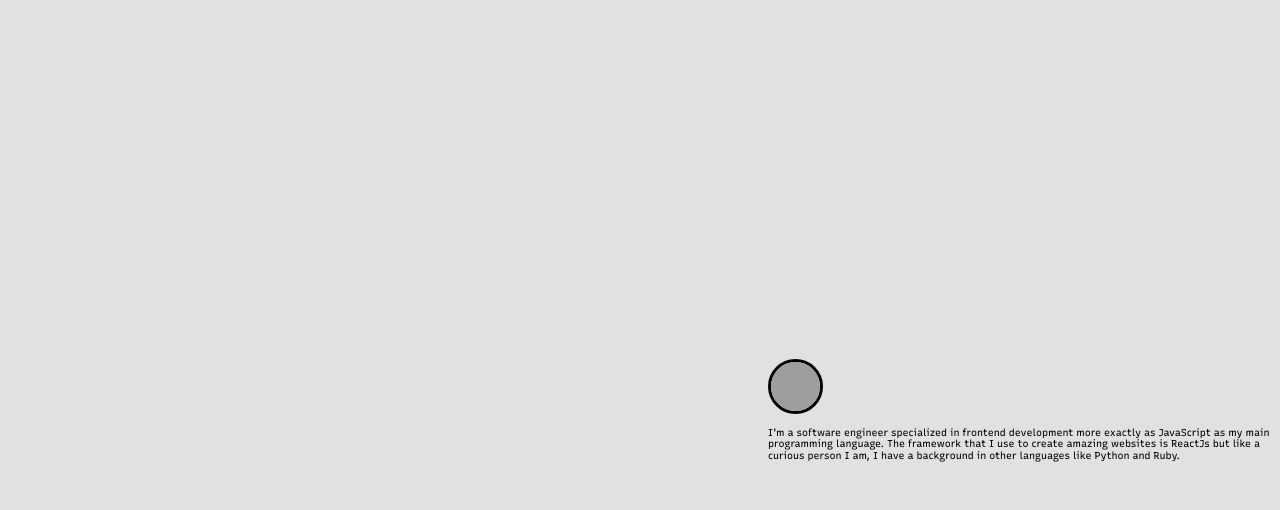
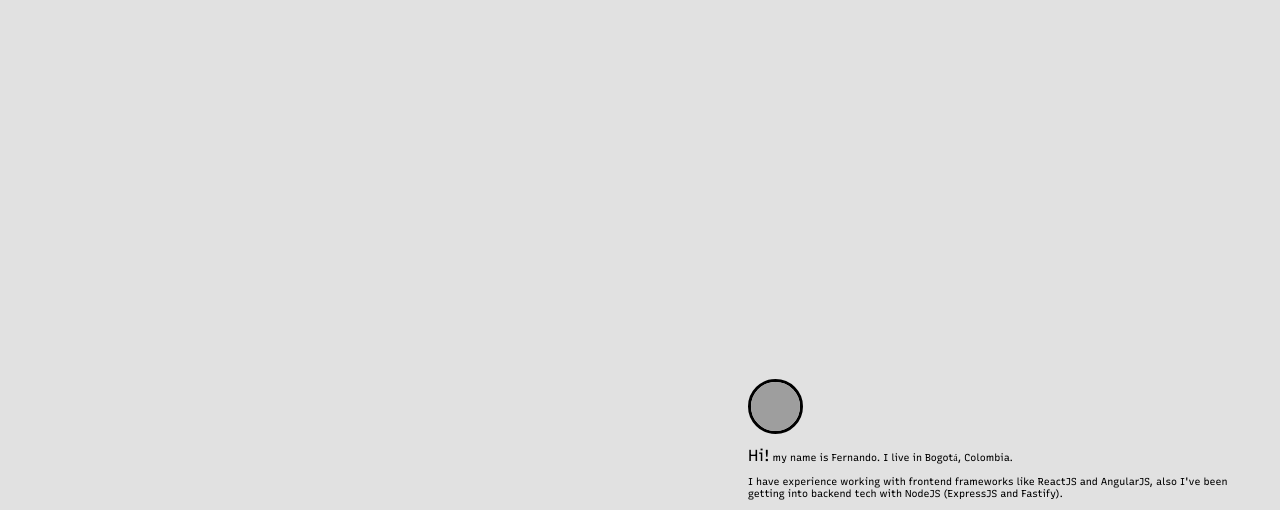
Before and after one commit to ferjpi/Portfolio, a Gatsby site: page / in a window 1280 px wide. Shown: the part 441-951 px from the top of the page. Built offline with nearby package versions, Linux system fonts and the light colour scheme; Gatsby itself is replaced by a stand-in of ours; grey boxes are pictures that could not be loaded.

Commit message:
Overall design and clean up

```diff
--- a/src/components/blogSection.js
+++ b/src/components/blogSection.js
@@ -12,7 +12,6 @@ const SectionTitle = Styled.h2`
 `
 
 const SectionList = Styled.div`
-  border: 1px solid red;
   display: flex;
   justify-content: space-evenly;
 `
--- a/src/components/homePortrait.js
+++ b/src/components/homePortrait.js
@@ -21,17 +21,6 @@ const ResponsiveTitle = Styled.div`
 
   h1 {
     font-size: 7rem;
-  }
-`
-
-const DescriptionStyle = Styled.div`
-  flex-grow: 1;
-  display: flex;
-  align-items: flex-end;
-  justify-content: flex-end;
-
-  p {
-    inline-size: 40vw;
   }
 `
 
@@ -59,8 +48,6 @@ function HomePortrait() {
         <ResponsiveTitle>
           <h1>Full Stack Developer</h1>
         </ResponsiveTitle>
-
-        <DescriptionStyle></DescriptionStyle>
       </MainContainerStyle>
     </>
   )
--- a/src/components/profile.js
+++ b/src/components/profile.js
@@ -1,17 +1,24 @@
-import React from "react"
+import React, { useState } from "react"
 import Styled from "styled-components"
 import { motion } from "framer-motion"
 import imgProfile from "../images/ProfileBig_cropped.png"
 
 const ProfileContainer = Styled.section`
-  block-size: clamp(30vh, 40vh, 50vh);
+  min-block-size: 50vh;
   inline-size: 100%;
   display: flex;
   justify-content: flex-end;
 
+  padding: 2rem;
+
   div {
     inline-size: 40vw;
   }
+`
+
+const SpanHi = Styled.span`
+  font-family: "RecursiveBasic";
+  font-size: 1.6em;
 `
 
 const ImgStyle = Styled.img`
@@ -22,20 +29,41 @@ const ImgStyle = Styled.img`
 `
 
 function Profile() {
+  const [animWord, setAnimWord] = useState(false)
   return (
     <ProfileContainer>
       <div>
         <ImgStyle
           as={motion.img}
           src={imgProfile}
-          animate={{ y: [0, -20, 0], scale: [1, 1.2, 1] }}
+          whileHover={{ y: -20, scale: 1.25 }}
+          onMouseEnter={() => setAnimWord(true)}
+          onMouseLeave={() => setAnimWord(false)}
         />
         <p>
-          I'm a software engineer specialized in frontend development more
-          exactly as JavaScript as my main programming language. The framework
-          that I use to create amazing websites is ReactJs but like a curious
-          person I am, I have a background in other languages like Python and
-          Ruby.
+          <SpanHi
+            as={motion.span}
+            initial={{ background: "none" }}
+            animate={
+              animWord ? { background: "yellow" } : { background: "none" }
+            }
+            transition={{ duration: 1, type: "spring" }}
+          >
+            Hi!
+          </SpanHi>{" "}
+          my name is Fernando. I live in Bogotá, Colombia.
+          <br />
+          <br />
+          I have experience working with frontend frameworks like ReactJS and
+          AngularJS, also I've been getting into backend tech with NodeJS
+          (ExpressJS and Fastify). <br />
+          <br />
+          I'd acquired some expertise in NoSQL with MongoDB and relational
+          database with SQL and PostgresQL. And now, I'm experimenting with
+          GraphQL.
+          <br />
+          <br />
+          My new interest is Flutter and the Dart language.
         </p>
       </div>
     </ProfileContainer>
--- a/src/pages/index.js
+++ b/src/pages/index.js
@@ -17,7 +17,6 @@ const IndexPage = ({ data }) => {
   useEffect(
     () =>
       yRange.onChange(v => {
-        console.log("v ", v)
         console.log("yRange.current ", yRange.current)
         setCurrentPercent(Math.trunc(yRange.current))
       }),
```
